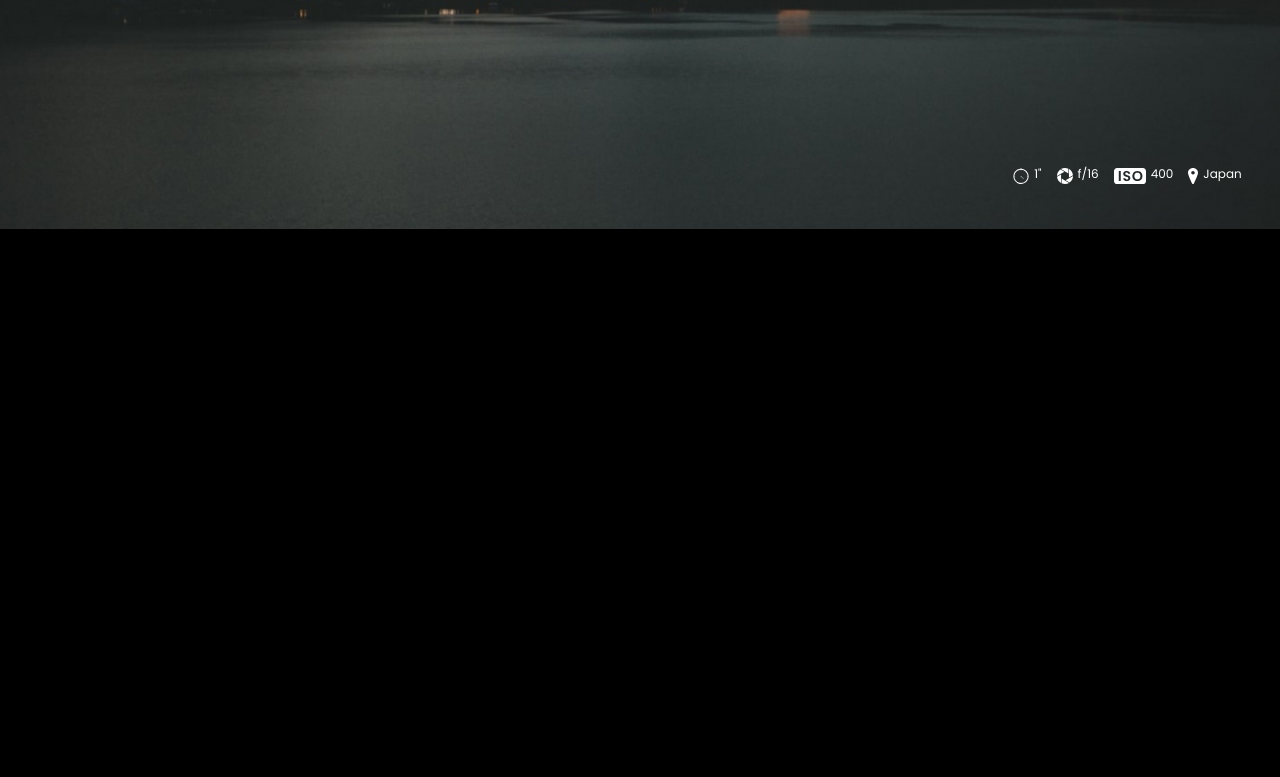
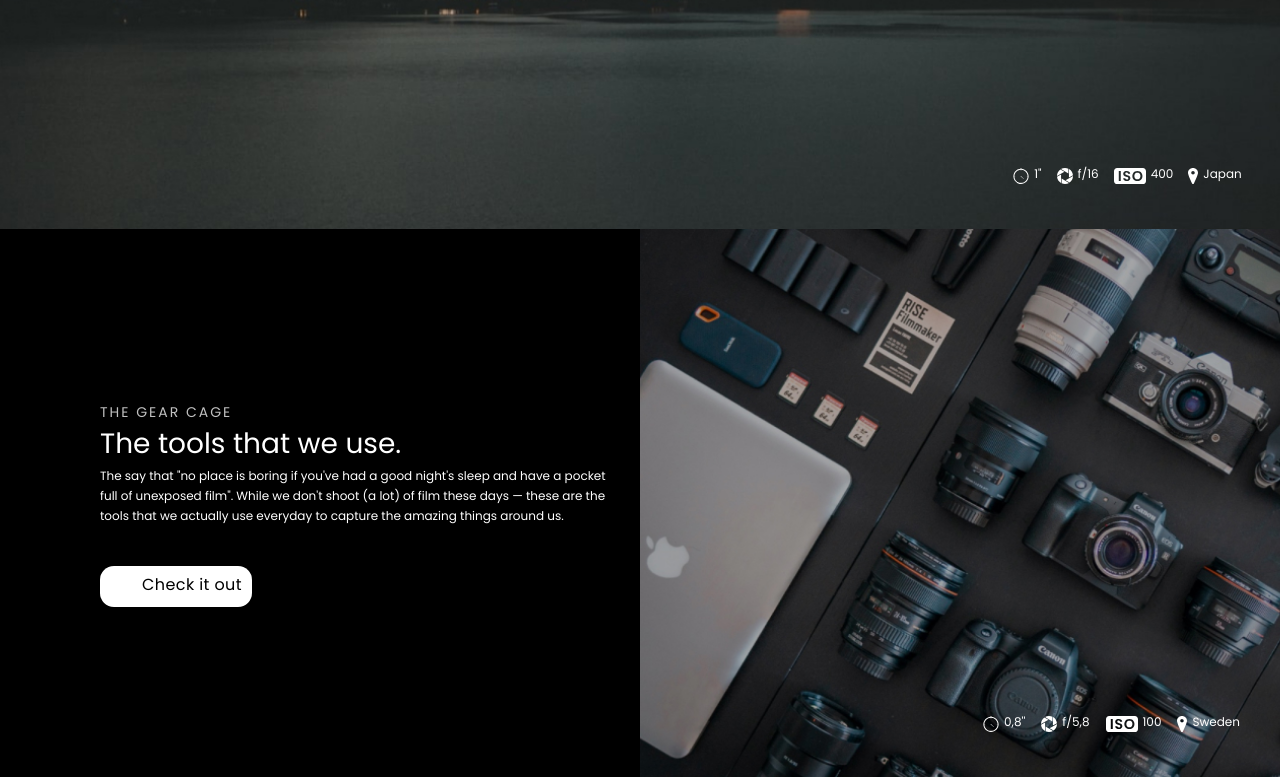
Before and after one commit to YuliiaHord/HW6-Aperture, a plain HTML site: page index.html in a window 1280 px wide. Shown: the part 2555-3332 px from the top of the page. Before the commit the page ends 2784 px from the top, so only its background shows below. Drawn offline with nearby package versions, Linux system fonts and the light colour scheme.

Commit message:
added gear cage section

```diff
--- a/index.html
+++ b/index.html
@@ -30,7 +30,7 @@
 					<nav>
 						<ul class="header__links">
 							<li><a href="#section-2">Featured images</a></li>
-							<li><a href="">Gear cage</a></li>
+							<li><a href="#gear_cage">Gear cage</a></li>
 							<li><a href="">Contact</a></li>
 							<li>
 								<button class="header__btn">Get template</button>
@@ -155,7 +155,7 @@
 				</div>
 			</div>
 		</section>
-		<section class="pre-cage-section" data-aos="fade-left" data-aos-duration="2300">
+		<section class="pre-cage-section" data-aos="fade-left" data-aos-duration="2000">
 			<div class="pre-cage-section__text">
 				<h3>Sunset at Mount Fuji</h3>
 				<p>Duis tristique sed lorem a vestibulum. Cras commodo consequat orci, in convallis risus egestas
@@ -188,6 +188,56 @@
 				</div>
 			</div>
 		</section>
+		<section class="gearcage-section" id="gear_cage">
+			<div class="wrapper">
+				<div class="blackbox" data-aos="fade-right" data-aos-duration="2000">
+					<div class="blackbox__content">
+						<h3>The Gear cage</h3>
+						<h2>The tools that we use.</h2>
+						<p>The say that "no place is boring if you've had a good night's sleep and have a pocket full of
+							unexposed film". While we don't shoot (a lot) of film these days — these are the tools that we
+							actually use everyday to capture the amazing things around us.</p>
+						<button>
+							<svg id="circle-s">
+								<use class="circle-ico" href="./sprite.svg/#circle-S" width="25px" height="25px"/>
+							</svg>
+							<svg id="circle-l">
+								<use class="circle-ico" href="./sprite.svg/#circle-L" width="32px" height="32px"/>
+							</svg>
+							Check it out
+						</button>
+					</div>
+				</div>
+				<div class="photo-content" data-aos="fade-left" data-aos-duration="2000">
+					<div class="photo-content__list">
+						<div class="head-item">
+							<svg width="16" height="16">
+								<use href="./sprite.svg#clock" width="16" height="16"/>
+							</svg>
+							<span>0,8''</span>
+						</div>
+						<div class="head-item">
+							<svg width="16" height="16">
+								<use href="./sprite.svg#lens" width="16" height="16"/>
+							</svg>
+							<span>f/5,8</span>
+						</div>
+						<div class="head-item">
+							<svg width="32" height="16">
+								<use href="./sprite.svg#iso" width="32" height="16"/>
+							</svg>
+							<span>100</span>
+						</div>
+						<div class="head-item">
+							<svg width="10" height="16">
+								<use href="./sprite.svg#geo" width="10" height="16"/>
+							</svg>
+							<span>Sweden</span>
+						</div>
+					</div>
+				</div>
+			</div>
+		</section>
 	</main>
 	<footer></footer>
 	<script src="https://unpkg.com/aos@2.3.1/dist/aos.js"></script>
--- a/styles/main.css
+++ b/styles/main.css
@@ -304,7 +304,7 @@ input[type="checkbox"]:checked ~ .hamburger-lines .line3 {
     font-size: 11px;
 }
 
-.card__content button {
+.card__content button, .blackbox__content button {
     display: block;
     width: 117px;
     margin: 10px 0;
@@ -379,6 +379,61 @@ input[type="checkbox"]:checked ~ .hamburger-lines .line3 {
 
 .pre-cage__item span {
     margin-left: 3px;
+}
+
+/*gear cage section*/
+.wrapper {
+    display: flex;
+    flex-direction: column;
+}
+
+.blackbox {
+    width: 100vw;
+}
+
+.blackbox__content {
+    margin: 15% 10%;
+}
+
+.blackbox__content h3 {
+    font-size: 14px;
+    letter-spacing: 2px;
+    text-transform: uppercase;
+    padding-bottom: 6px;
+}
+
+.blackbox__content h2 {
+    font-size: 24px;
+    color: var(--white);
+    line-height: 32px;
+    padding-bottom: 6px;
+}
+
+.blackbox__content p {
+    font-size: 12px;
+    color: var(--white);
+    padding-bottom: 20px;
+}
+
+.blackbox__content button {
+    line-height: 1.7;
+}
+
+.photo-content {
+    width: 100vw;
+    background-image: url(../images/gearcage-s.jpg);
+    background-size: cover;
+}
+
+.photo-content__list {
+    display: flex;
+    list-style-type: none;
+    padding: 50px 20px 25px 0;
+    justify-content: flex-end;
+    font-size: 11px;
+    color: var(--white);
+    gap: 10px;
+    margin-top: 50%;
 }
 
 @media screden and (min-width: 576px) {
@@ -516,6 +571,22 @@ input[type="checkbox"]:checked ~ .hamburger-lines .line3 {
         font-size: 12px;
         margin-right: 10%;
         gap: 14px;
+    }
+
+    .wrapper {
+        flex-direction: row;
+    }
+
+    .blackbox {
+        width: 50vw;
+    }
+
+    .photo-content {
+        width: 50vw;
+    }
+
+    .photo-content__list {
+        margin-top: 70%;
     }
 }
 
@@ -692,7 +763,7 @@ input[type="checkbox"]:checked ~ .hamburger-lines .line3 {
         position: relative;
     }
 
-    .card__content button:before {
+    .card__content button:before, .blackbox__content button:before {
         content: "";
         box-shadow: 0 0 5px 3px var(--gloomy-white);
         border-radius: 14px;
@@ -702,10 +773,10 @@ input[type="checkbox"]:checked ~ .hamburger-lines .line3 {
         top: 0;
         height: 100%;
         opacity: 0;
-        transition: 0.6s linear;
+        transition: transform 0.6s linear;
     }
 
-    .card__content button:hover:before {
+    .card__content button:hover:before, .blackbox__content button:hover:before {
         transform: rotateY(180deg);
         width: 100%;
         color: var(--white);
@@ -713,7 +784,7 @@ input[type="checkbox"]:checked ~ .hamburger-lines .line3 {
         cursor: pointer;
     }
 
-    .card__content button:hover {
+    .card__content button:hover, .blackbox__content button:hover {
         transform: scale(1.05);
         transition: all 0.5s;
     }
@@ -746,4 +817,38 @@ input[type="checkbox"]:checked ~ .hamburger-lines .line3 {
         margin-right: 40px;
         gap: 15px;
     }
+
+    .blackbox__content {
+        margin: 173px 0 6px 100px;
+        font-size: 14px;
+    }
+
+    .blackbox__content h2 {
+        font-size: 28px;
+    }
+
+    .blackbox__content p {
+        max-width: 514px;
+        padding-bottom: 30px;
+    }
+
+    .blackbox__content button {
+        padding: 9px 10px 13px 42px;
+        min-width: 152px;
+        font-size: 16px;
+        line-height: 1.2;
+        margin-bottom: 153px;
+    }
+
+    .photo-content {
+        background-image: url(../images/gearcage-l.jpg);
+    }
+
+    .photo-content__list {
+        font-size: 12px;
+        color: var(--white);
+        gap: 16px;
+        margin-top: 483px;
+        padding: 0 40px 45px 0;
+    }
 }
```
Also changed, not shown: images/gearcage-l.jpg (added), images/gearcage-s.jpg (added).
